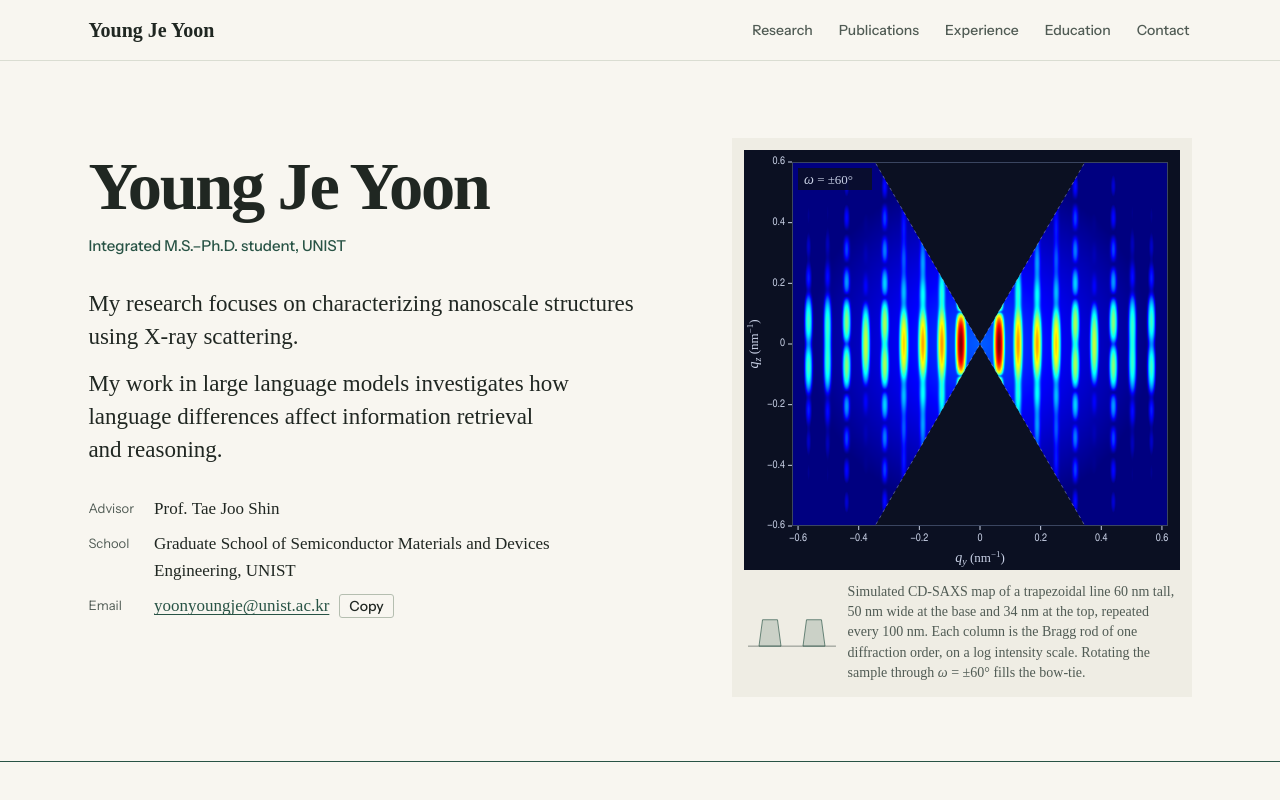
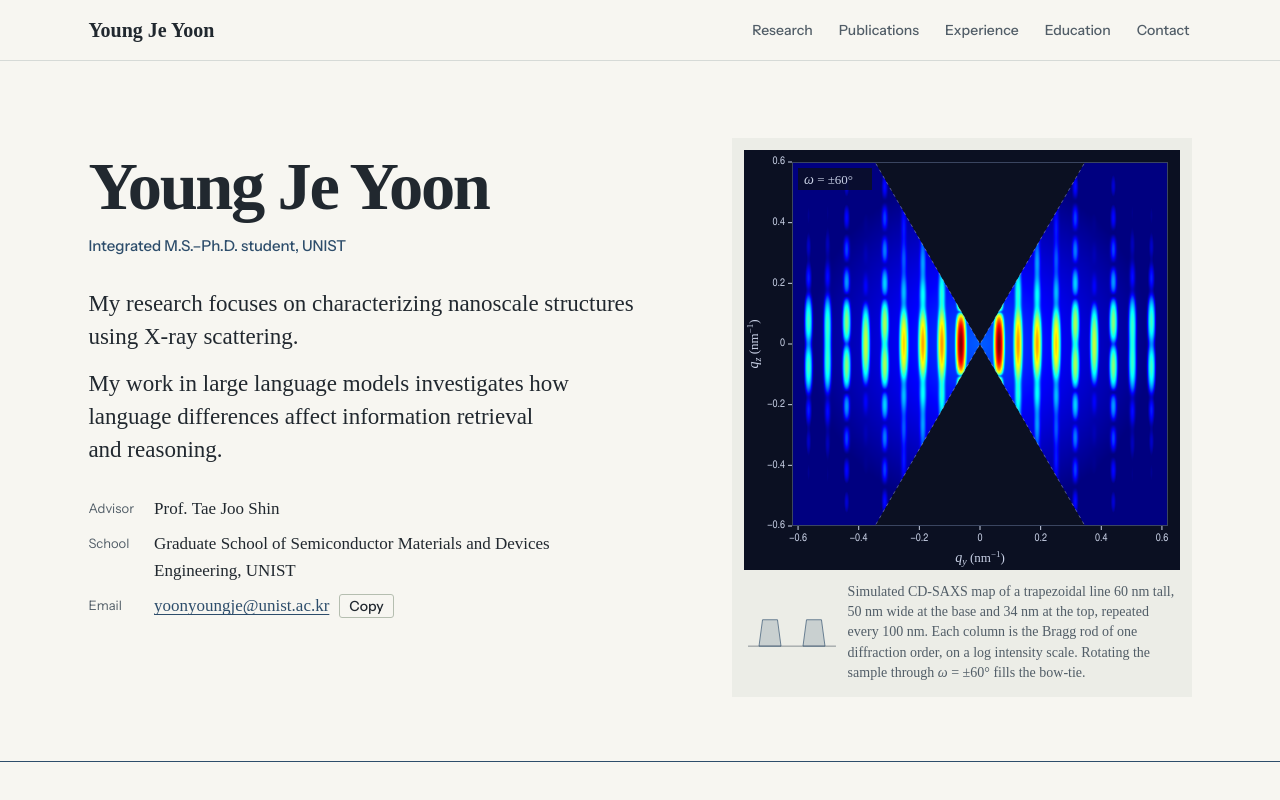
Before and after one commit to Yoonyoungje/Yoonyoungje.github.io, a plain HTML site: page index.html in a window 1280 px wide. Shown: the top 800 px of the page. Drawn offline with Linux system fonts and the light colour scheme; a web font is replaced by a local one.

Commit message:
Apply oat white and ink blue CV palette

```diff
--- a/index.html
+++ b/index.html
@@ -16,13 +16,13 @@
 <style>
   /* Layout: sticky nav; hero = identity left, simulated CD-SAXS map right; to-scale career timeline; label-left / content-right sections. */
   :root {
-    --paper: #F8F6F0;       /* oak white */
-    --paper-deep: #EFEDE4;
-    --ink: #202722;
-    --ink-soft: #505B54;
-    --rule: #DADDD2;
+    --paper: #F7F6F1;       /* oat white */
+    --paper-deep: #ECEDE7;
+    --ink: #21282F;
+    --ink-soft: #515D67;
+    --rule: #D6DAD7;
     --rule-strong: #B5BEB0;
-    --navy: #285345;
+    --navy: #2D4D6B;
     --teal: #777251;
     --panel: #0B1022;       /* detector panel, identical in both themes */
     --panel-ink: #C9D1E6;
```
